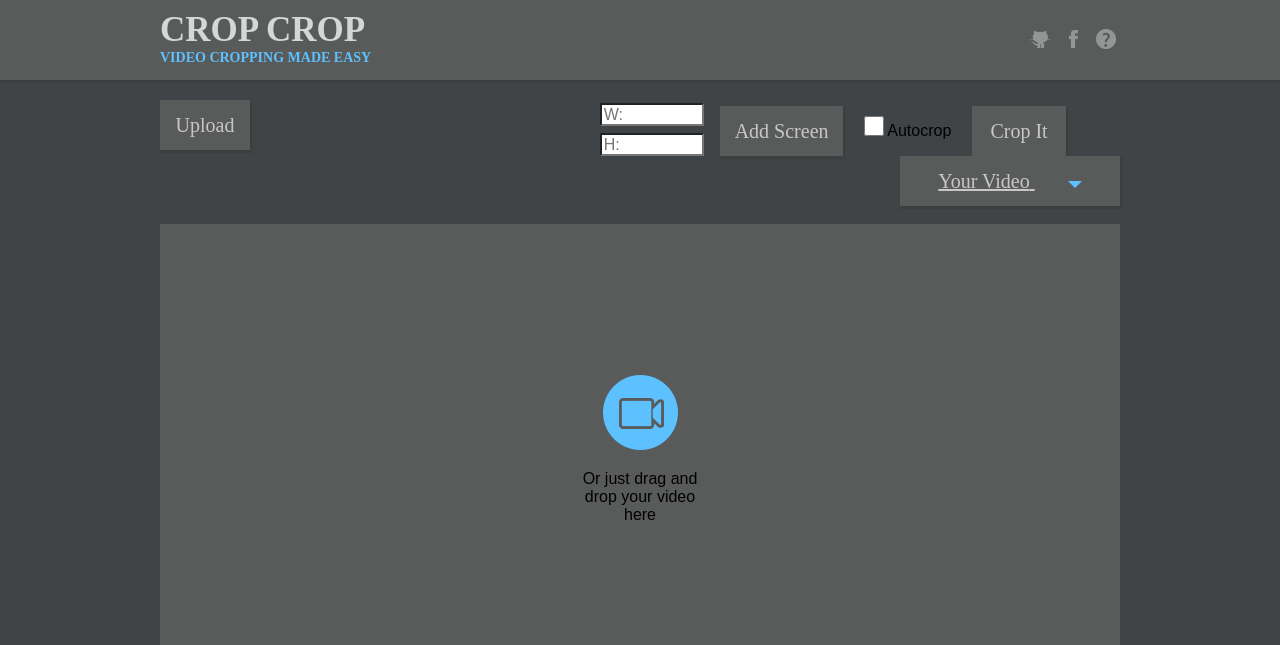
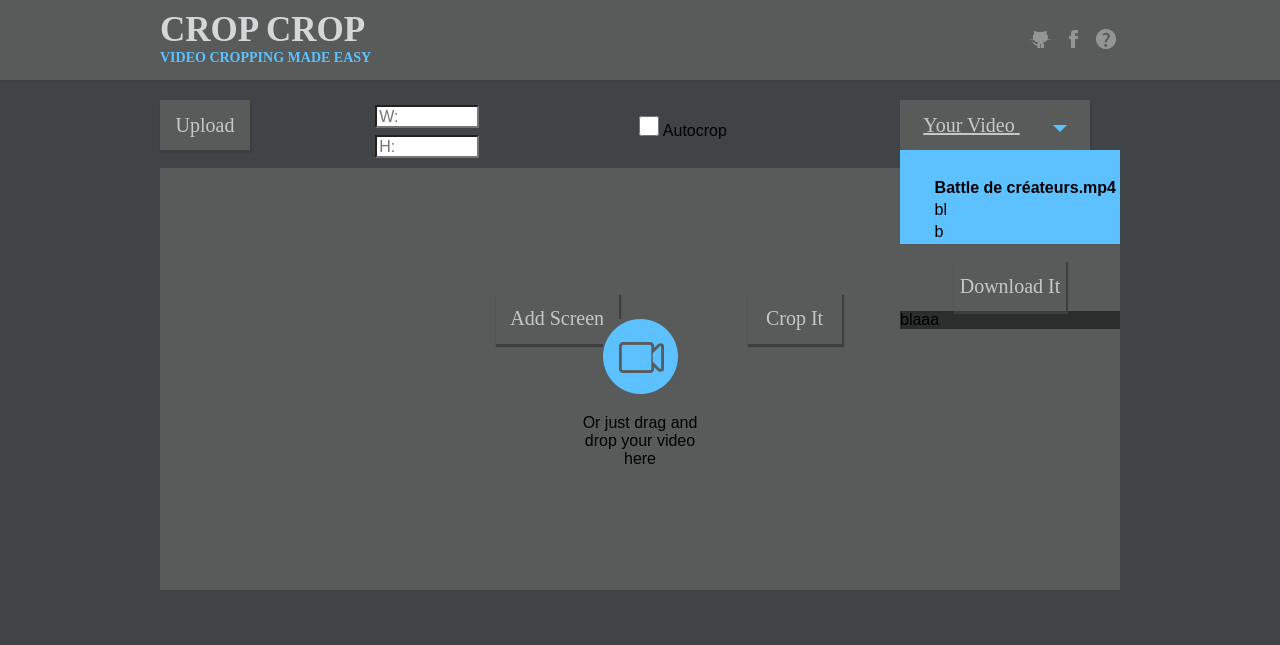
Before and after one commit to soixantecircuits/cropcrop, a PHP site: page /index.html in a window 1280 px wide. Shown: the top 645 px of the page. Run offline with PHP 8.4, Linux system fonts and the light colour scheme.

Commit message:
Updated website maquette

```diff
--- a/maquette/css/styles.css
+++ b/maquette/css/styles.css
@@ -3,17 +3,17 @@
  /* Rewriting */
 /*************/
 .link{
-	max-width       : none;}
+	max-width                 : none;}
 
 input[type=checkbox] {
-	position       :  relative !important;
-	padding        : 0;
-	margin         : auto;
-	width          : 20px;
-	height         : 20px;
-	overflow       : hidden;
-	clip           : rect(5px 5px 5px 5px);
-	border         : 0;}
+	position                  :  relative !important;
+	padding                   : 0;
+	margin                    : auto;
+	width                     : 20px;
+	height                    : 20px;
+	overflow                  : hidden;
+	clip                      : rect(5px 5px 5px 5px);
+	border                    : 0;}
 
 .button.large {
 	color                     : #C7C7C7;
@@ -63,6 +63,7 @@ body {
 		text-transform: uppercase;}
 			.bg-slategray .title {
 				color: #D4D7D7;
+				text-shadow: none;
 				padding-top: 10px;
 				font-family: "source-l";
 				font-size: 35px;
@@ -84,15 +85,17 @@ body {
 	padding-bottom:40px;   /* Height of the footer */
 	}
 	#nav{
+		height: 50px;
 		text-align: right;
 		width: 960px;
 		margin: auto;
 		margin-bottom: 18px;
 		margin-top: 20px;}
 		.navElement{
-			vertical-align: bottom;
+			vertical-align: top;
 			display: inline-block;}
 			#addScreenInputText{
+				margin-top: 5px;
 				width: 96px;
 				margin-right: 20px;}
 				.text-field.navInputText{
@@ -103,22 +106,29 @@ body {
 					width: 96px;}
 				.navInputText:first-of-type{
 					margin-bottom: 7px;}
+
 			#autoCropCheckboxDiv{
 				text-align: center;
 				width: 120px;}
 
+			/* Button format */
 			#buttonUpload{
 				float: left;
 				width: 90px}
-
 			#buttonAddScreen{
 				width: 123px}
 			#buttonCropIt{
 				margin-right: 54px !important;
 				width: 94px}
-			#buttonYourVideo{
-				width: 220px}
-				#buttonYourVideoContent	{}
+
+			#yourVideoContent{
+				text-align: left;
+				width: 220px;
+				display: inline-block;}
+				#buttonYourVideo{
+					position: relative;
+					z-index: 0;
+					min-width: 190px}
 					#triangle {
 						margin-top: 25px;
 						display: inline-block;
@@ -128,6 +138,24 @@ body {
 						border-left: 7px solid transparent;
 						border-right: 7px solid transparent;
 						border-top: 7px solid #5DC1FF;}
+				#videoInformationsDiv{
+					color: #000;
+					position: relative;
+					z-index: 1000;
+					min-height: 94px;
+					background-color: #5DC1FF;}
+					#videoInformationsDiv ul{
+						margin-left: -15px !important;
+						}
+						#videoInformationsDiv ul li{
+							display: block;}
+				#videoDownloadButtonDiv{
+					text-align: center;
+					background-color: #595B5A;
+					height: 67px;}
+				#videoCropListDiv{
+					background-color: rgba(0,0,0, 0.5);}
+
 	#videoContent{
 		background-color: #595B5A;
 		width: 960px;
@@ -141,11 +169,12 @@ body {
 			height: 130px;}
 
 
+
 #footer {
-	position:absolute;
-	bottom:0;
-	width:100%;
-	height:40px;   /* Height of the footer */
+	position: absolute;
+	bottom: 0;
+	width: 100%;
+	height: 40px;   /* Height of the footer */
 	border-top: 1px solid #595B5A;}
 	#footerContent{
 		text-align: center;
--- a/maquette/index.html
+++ b/maquette/index.html
@@ -34,6 +34,7 @@
 				</div>
 			</header>
 			</div>
+			<!-- HEADER END -->
 
 
 			<div id="body">
@@ -54,13 +55,26 @@
 						</p>
 					</div>
 					<input type="button" class="button large dark" value ="Crop It" id="buttonCropIt" />
-					<div>
+					<div id="yourVideoContent">
 						<a class="button large dark" role="button" id="buttonYourVideo" href="#button"><span id="buttonYourVideoContent">Your Video</span> <span id="triangle"></span></a>
+						<div id="videoInformationsDiv">
+							<ul>
+								<li><strong>Battle de créateurs.mp4</strong></li>
+								<li>bl</li>
+								<li>b</li>
+							</ul>
+						</div>
+						<div id="videoDownloadButtonDiv">
+							<input type="button" class="button large dark" value ="Download It" id="buttonDownloadIt" />
+						</div>
+						<div id="videoCropListDiv">
+							blaaa
+						</div>
 					</div>
+				</nav>
+				</div>
 
 
-				</nav>
-				</div>
 
 				<div id="videoContent">
 					<div id="videoContentBackground">
@@ -71,7 +85,10 @@
 					</div>
 				</div>
 
+
+
 			</div>
+			<!-- BODY END -->
 
 
 			<div id="footer">
```
